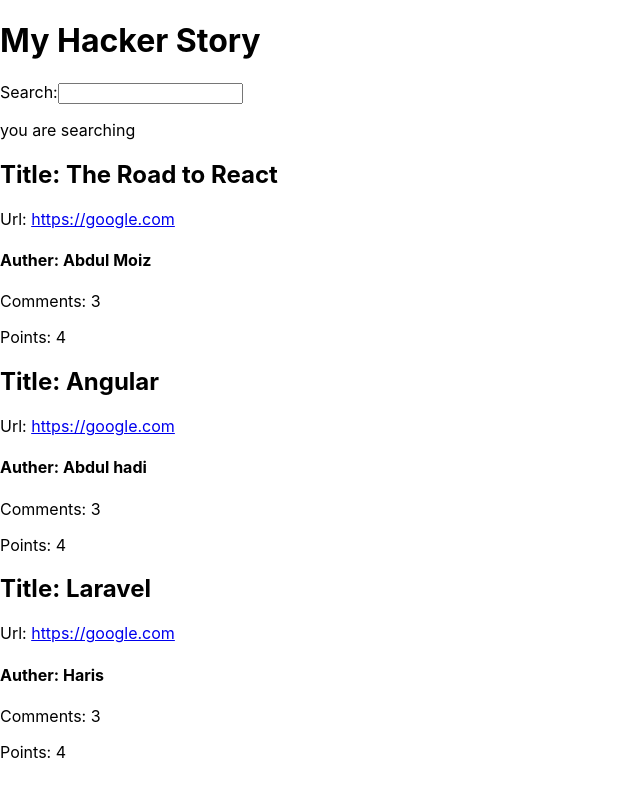
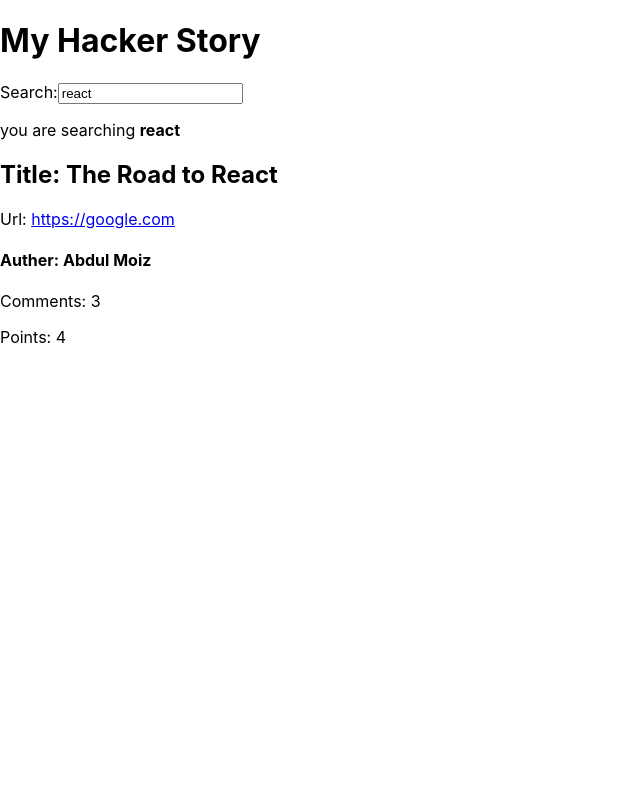
Before and after one commit to ShahMoiz/hackers_story_practice, a React (Create React App) app: page / in a window 1280 px wide. Shown: the top 796 px of the page, without its empty margins (0-640 px from the left). Built offline with nearby package versions, Linux system fonts and the light colour scheme.

Commit message:
custom Hooks

```diff
--- a/src/App.js
+++ b/src/App.js
@@ -4,6 +4,16 @@
 import { Search } from './searchComponent/search';
 import './App.css';
 
+const useSemiPersistentState = (key, initialValue) => {
+  const [value, setValue] = React.useState(
+    localStorage.getItem(key) || initialValue
+  )
+  React.useEffect(() => {
+    localStorage.setItem(key, value)
+  }, [value])
+
+  return [value, setValue]
+}
 
 const App = () => {
 
@@ -35,10 +45,18 @@
     },
   ];
 
-  const [searchData, setSearchData] = React.useState("");
+
+
+  const [searchData, setSearchData] = useSemiPersistentState('search', 'react');
+
+  // React.useEffect(() => {
+  //   localStorage.setItem('search', searchData );
+  // }, [searchData])
+
   const handleChange = event => {
     setSearchData(event.target.value);
     console.log(event.target.value)   // props.onSearch(event);
+    // localStorage.setItem('search', event.target.value )
 
   }
   const searchedData = stories.filter(story =>
--- a/src/ListComponent/list.js
+++ b/src/ListComponent/list.js
@@ -1,3 +1,3 @@
 import { Item } from "../itemComponent/item";
 export const List = ({ list }) =>
-list.map(({objectID, ...item}) => <Item key={objectID} {...item}/>);
+list.map(({objectId, ...item}) => <Item key={objectId} {...item}/>);
--- a/src/searchComponent/search.js
+++ b/src/searchComponent/search.js
@@ -1,12 +1,9 @@
 
 
-export const Search = props => {
-    const {searchTerm, onSearch} = props;
-    return (
+export const Search = ({searchTerm, onSearch}) => (
         <div>
             <label htmlFor="search">Search:</label>
             <input id="search" type="text" value={searchTerm} onChange={onSearch} />
             <p>you are searching <strong>{searchTerm}</strong></p>
         </div>
     )
-}
```
Also changed, not shown: src/itemComponent/item.js (+0 -7 lines), 1 other file (tests, documents, lock files or other folders).
